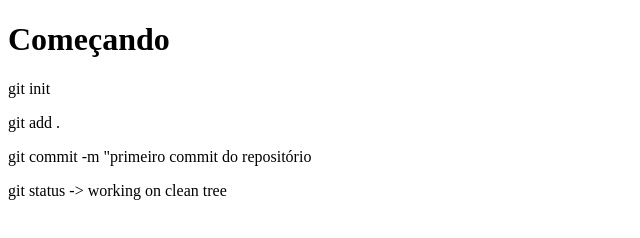
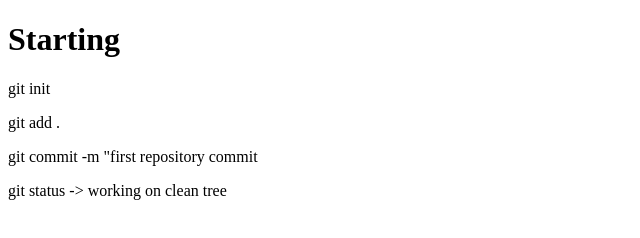
Before and after one commit to carolbrga/css-html, a plain HTML site: page index.html in a window 1280 px wide. Shown: the whole page, without its empty margins (0-640 px from the left). Drawn offline with Linux system fonts and the light colour scheme.

Commit message:
change heading language

```diff
--- a/index.html
+++ b/index.html
@@ -8,11 +8,11 @@
     <title>html</title>
 </head>
 <body>
-    <h1> Começando </h1>
+    <h1> Starting </h1>
 
     <p>git init</p>
     <p>git add .</p>
-    <p> git commit -m "primeiro commit do repositório</p>
+    <p> git commit -m "first repository commit</p>
     <p> git status -> working on clean tree </p>
 
 </body>
```
